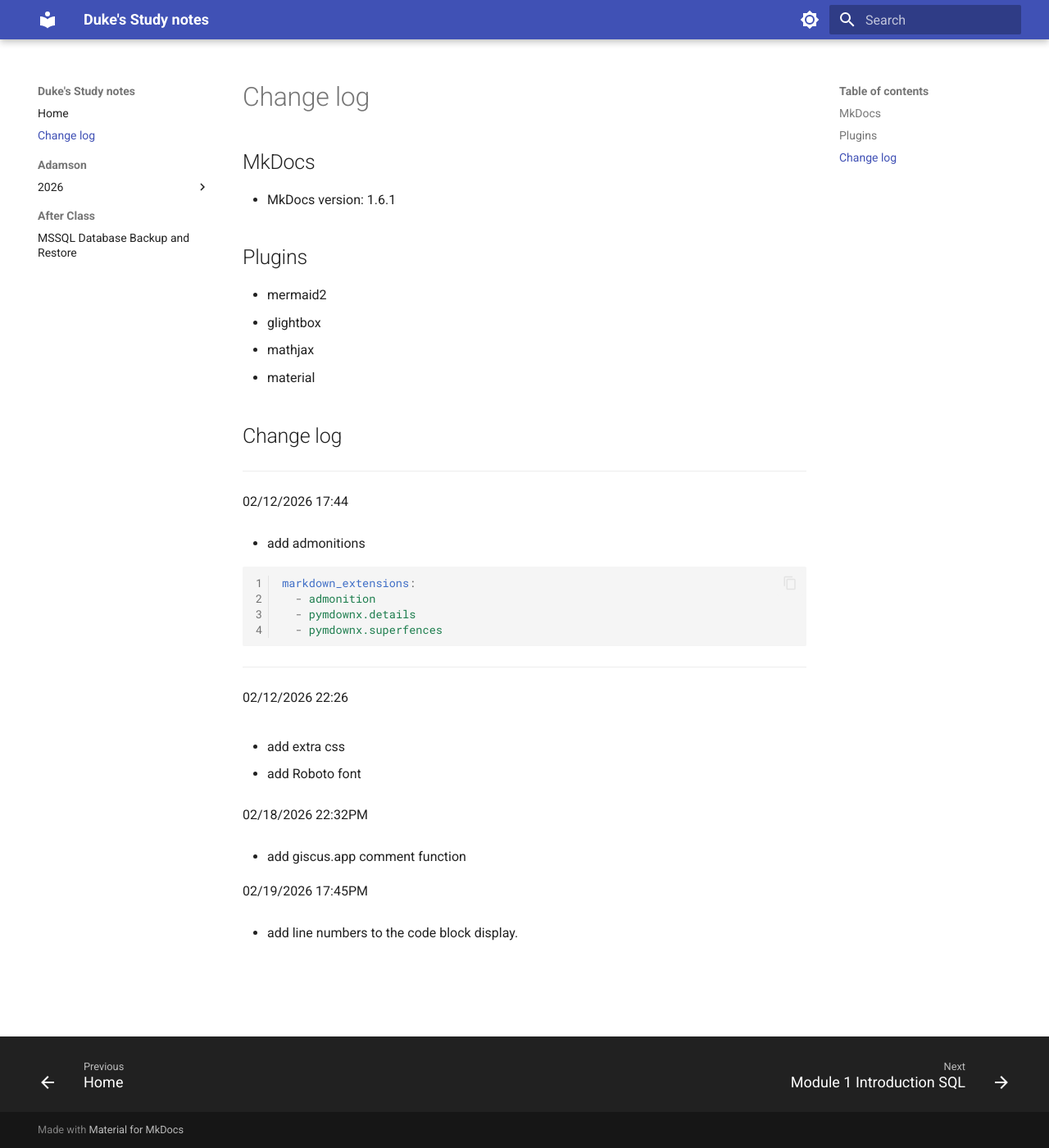
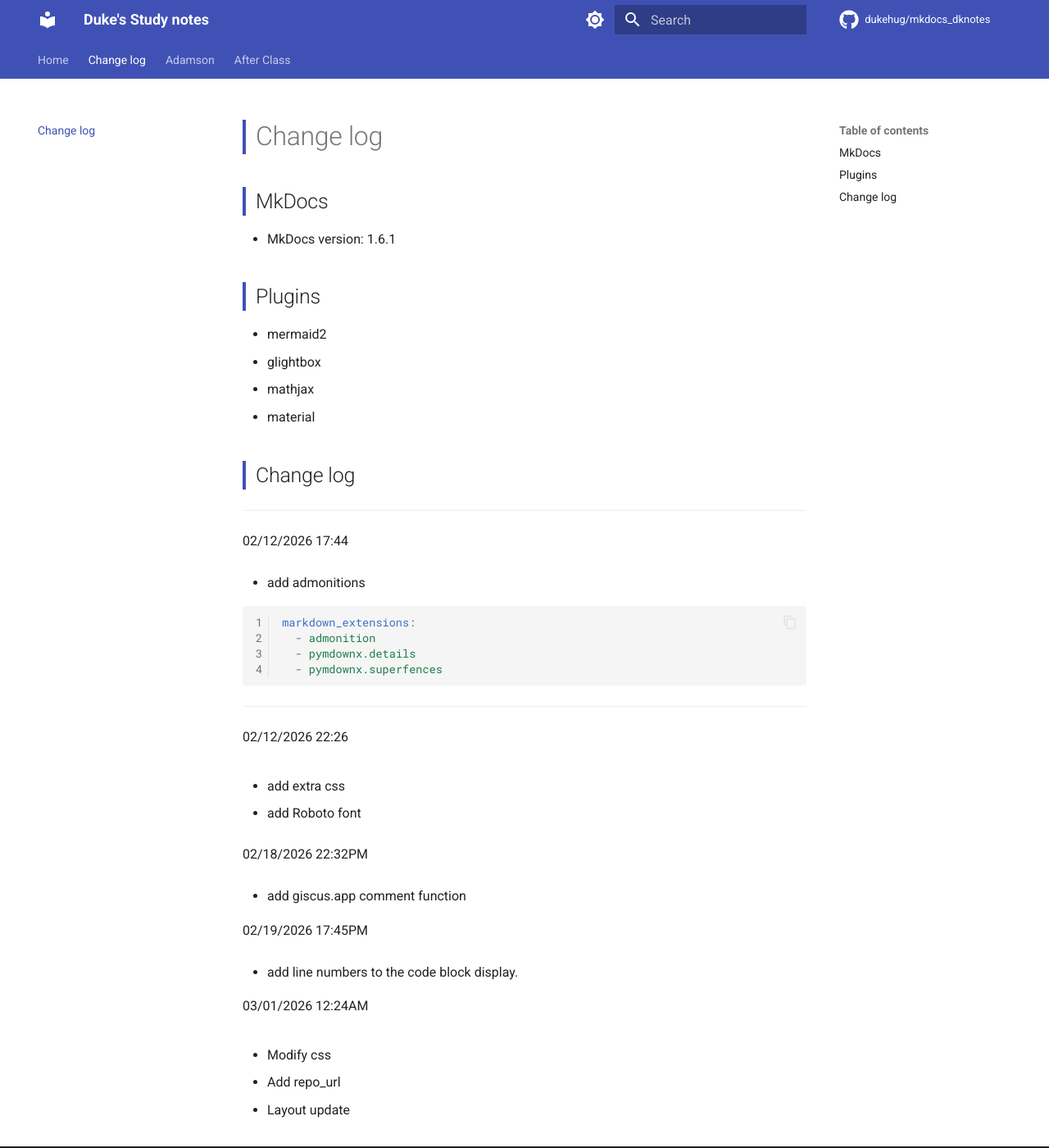
Before and after one commit to dukehug/mkdocs_dknotes, an MkDocs documentation site: the page built from docs/Change_log.md, in a window 1280 px wide and 1400 px high. Shown: the whole window at 82% size. Built offline with MkDocs 1.6.1 and Material for MkDocs 9.7.7, drawn with Linux system fonts in a browser that asks for light colours; comment, search, counter and statistics services are not loaded.

Commit message:
upadte notes: Sun Mar  1 12:41:36 AM CST 2026

```diff
--- a/docs/Change_log.md
+++ b/docs/Change_log.md
@@ -45,3 +45,12 @@ markdown_extensions:
 02/19/2026 17:45PM
 
 - add line numbers to the code block display.
+
+
+03/01/2026 12:24AM
+
+- Modify css
+
+- Add repo_url
+
+- Layout update
--- a/docs/stylesheets/extra.css
+++ b/docs/stylesheets/extra.css
@@ -4,8 +4,30 @@
 
   /* 增加行高，避免文字過於擁擠 */
   --md-text-line-height: 2;
+
+  /*標題顏色*/
+  --custom-header-color: #000000;
 }
 
+/* dark 和light 模式切換*/
+[data-md-color-scheme='slate']{
+  --custom-header-color: #ffffff;
+}
+
+
+/*apply to all title*/
+
+.md-typeset h1,
+.md-typeset h2{
+  border-left: 4px solid var(--md-primary-fg-color);
+  padding-left: 12px;
+}
+.md-typeset h3,
+.md-typeset h4{
+  color: var(--custom-header-color) !important;
+  font-weight: 800;
+  transition: color 0.3s;
+}
 /* 針對英文技術文檔，適度增加段落間距 */
 .md-typeset p {
   margin-bottom: 1.6em;
--- a/mkdocs.yml
+++ b/mkdocs.yml
@@ -1,14 +1,18 @@
 site_name: Duke's Study notes
+repo_url: https://github.com/dukehug/mkdocs_dknotes
+repo_name: dukehug/mkdocs_dknotes
 site_author: DukeHsu
 site_description: dukes study notes on adamson unievrsity - Information Technology
 theme:
   name: material
+  icon:
+    repo: fontawesome/brands/github
   custom_dir: overrides
   font:
     text: Roboto
     code: Roboto Mono
   features:
-  #  - navigation.tabs
+    - navigation.tabs
     - navigation.sections
   #  - navigation.expand
     - navigation.top
```
Also changed, not shown: docs/Adamson/About_This_Category.md (added, +4 -0 lines), docs/index.md (+3 -12 lines).
